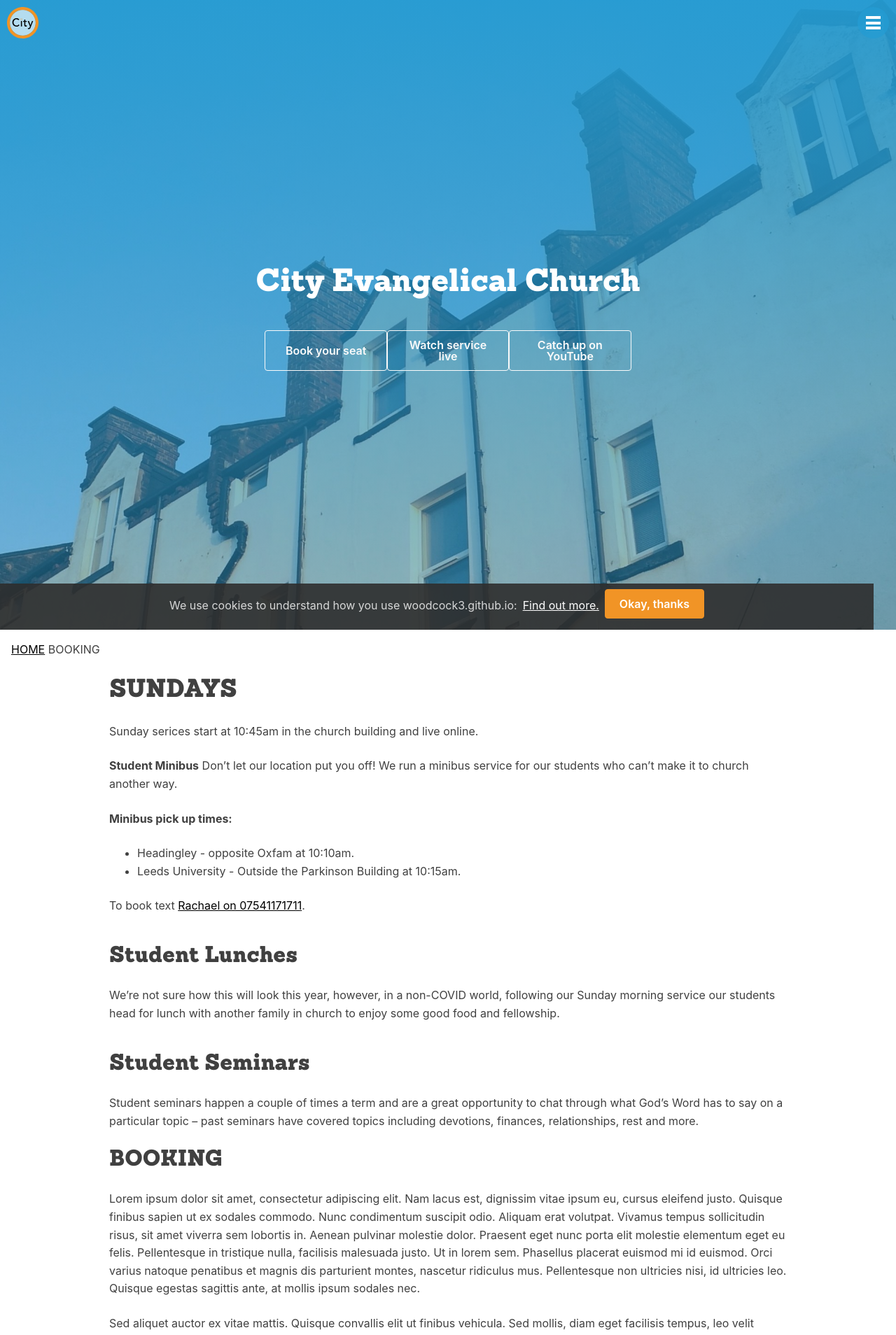
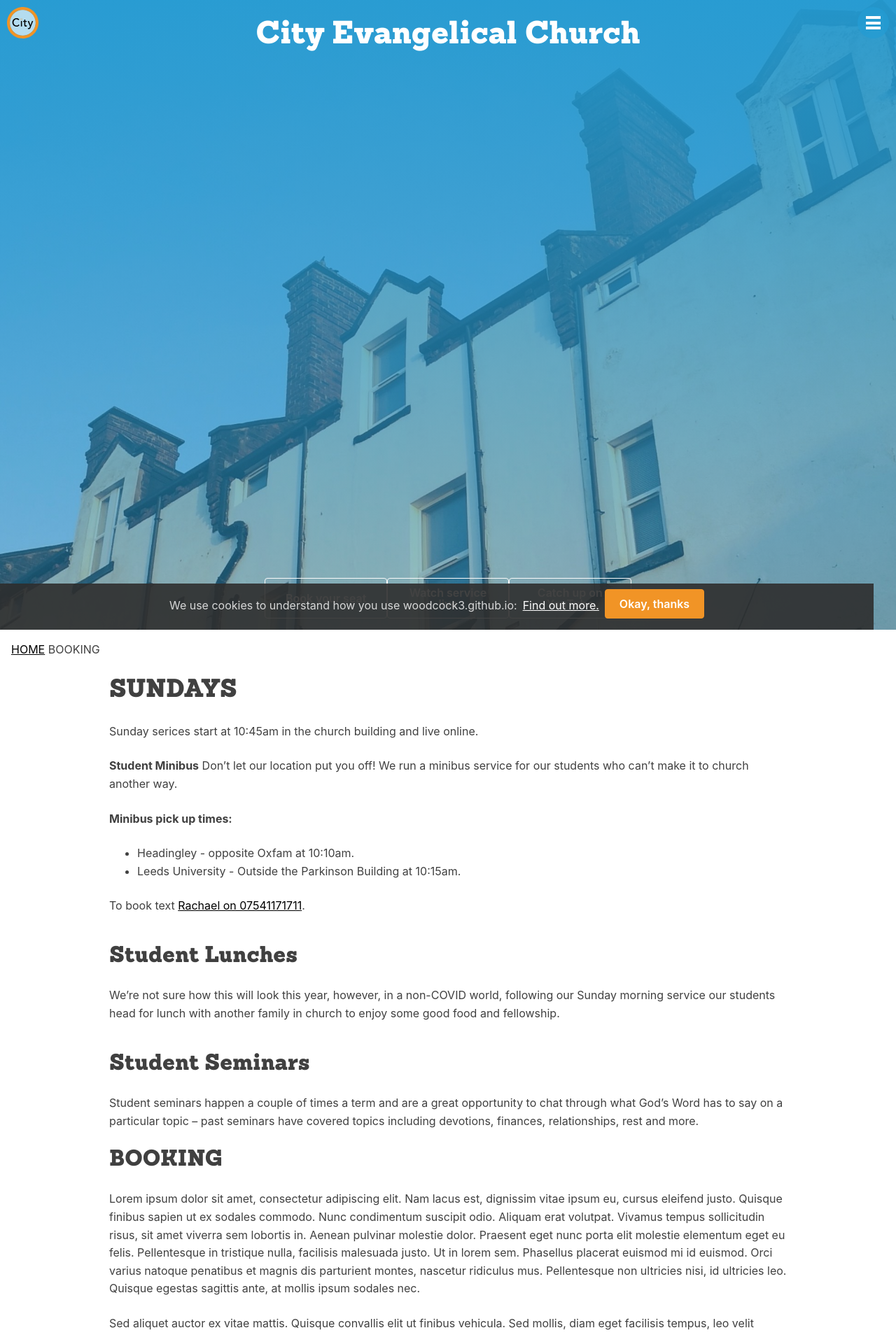
Before and after one commit to woodcox/city-jekyll, a Jekyll site: the page built from pages/_sunday/2021-01-03-booking.md, in a window 1280 px wide. Shown: the top 1908 px of the page at 70% size. Built offline with Jekyll 4.4.1, drawn with Linux system fonts in a browser that asks for light colours.

Commit message:
Update _hero.scss

```diff
--- a/_sass/layouts/_hero.scss
+++ b/_sass/layouts/_hero.scss
@@ -21,7 +21,7 @@
   text-align: center;
 
   .hero-text {
-    flex:  0 2 auto;
+    flex:  1;
     .hero-text-h1 {
       color: white;
       font-size: 5vh;
```
